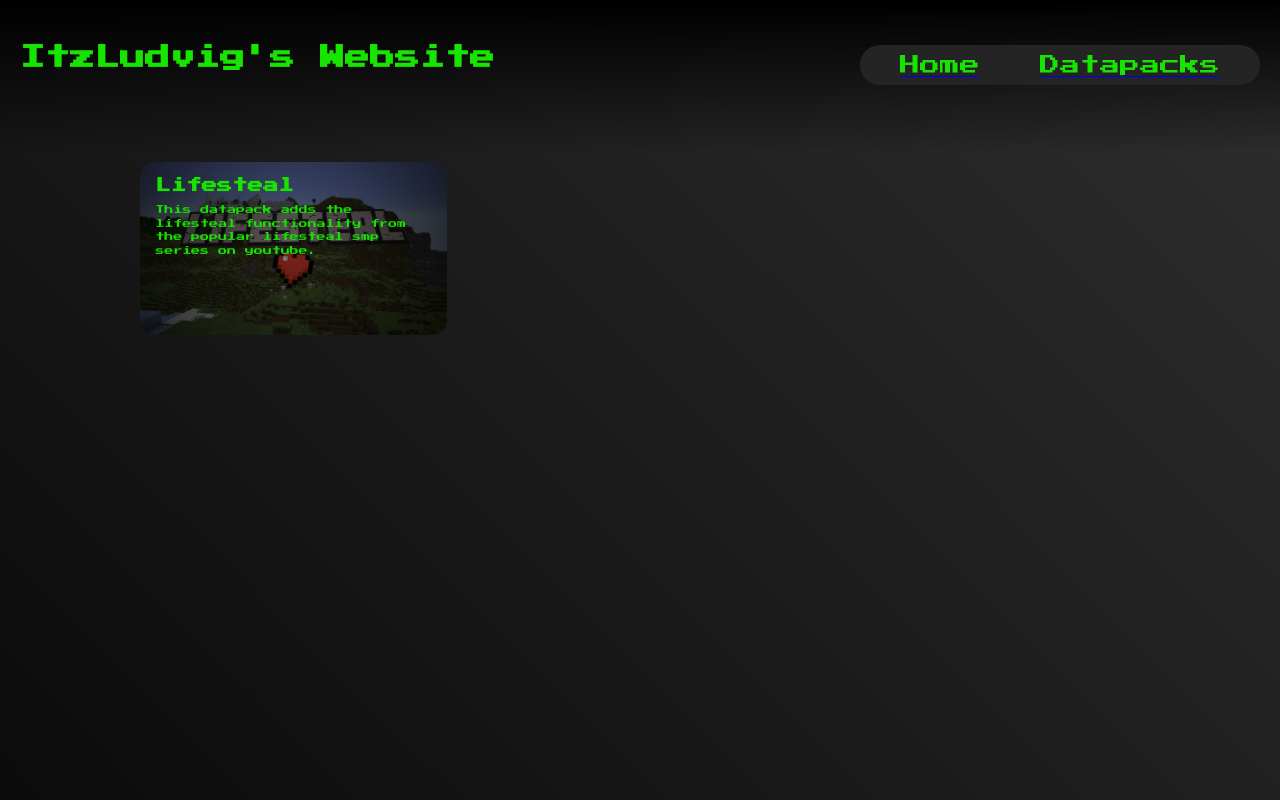
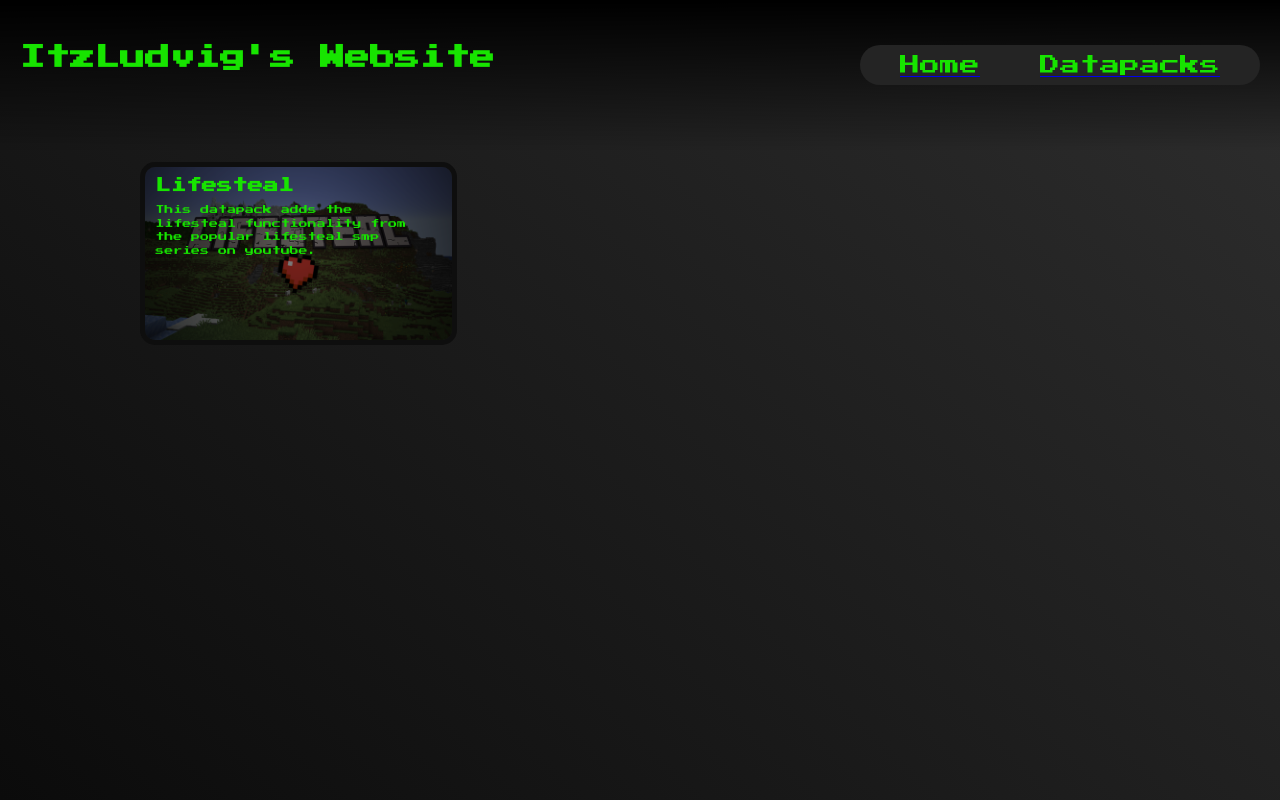
Before and after one commit to ItzLudvig-s-Team/ItzLudvig-s-Team.github.io, a plain HTML site: page datapacks.html in a window 1280 px wide. Drawn offline with Linux system fonts and the light colour scheme.

Commit message:
Update datapacks.css

```diff
--- a/css/datapacks.css
+++ b/css/datapacks.css
@@ -34,6 +34,8 @@ html {
     filter: brightness(50%) blur(0px);
 
     border-radius: 15px;
+
+    border: 5px solid rgb(28, 28, 28)
 }
 
 #datapacks_table .datapack .cover_image:hover {
```
